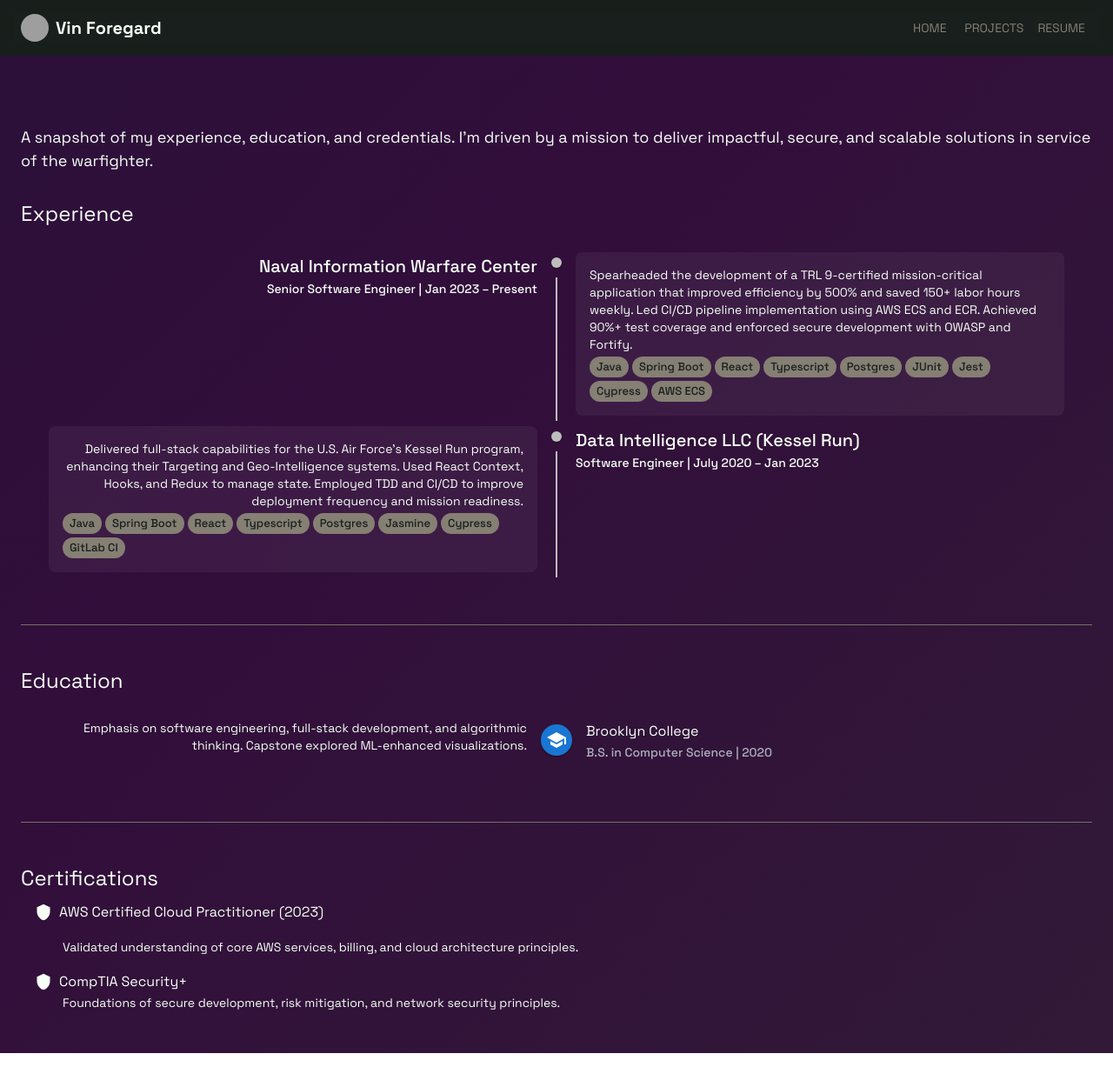
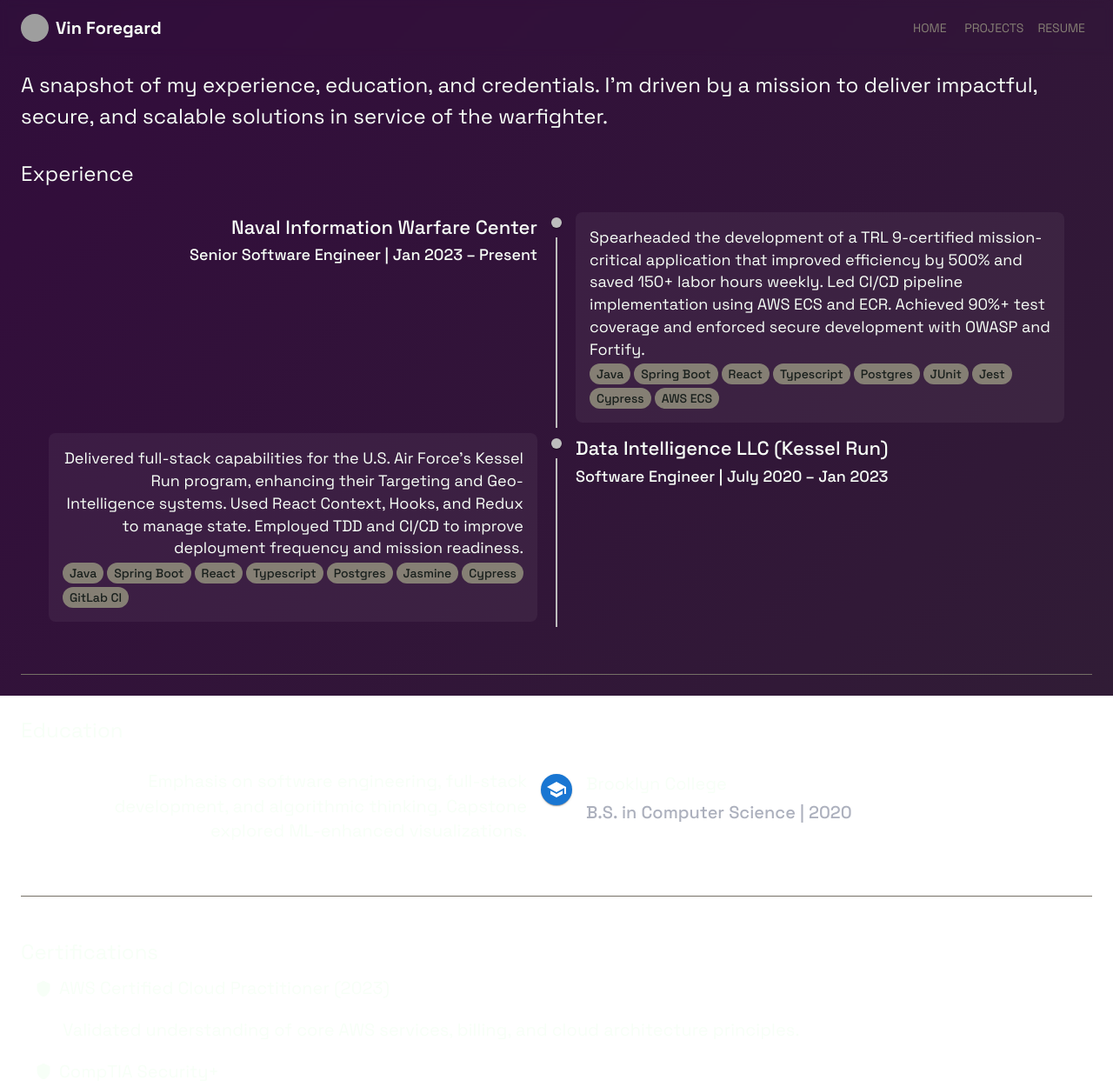
Before and after one commit to 4thevin/portfolio, a React (Vite) app: page /resume in a window 1280 px wide. Shown: the top 1250 px of the page at 87% size. Before the commit the page ends 1211 px from the top, so only its background shows below. Built offline with nearby package versions, Linux system fonts and the light colour scheme; grey boxes are pictures that could not be loaded.

Commit message:
[#4] - cleanup

```diff
--- a/src/components/Header.tsx
+++ b/src/components/Header.tsx
@@ -15,16 +15,12 @@ const Header = () => {
 
   return (
     <AppBar
-      position="sticky"
+      position={"fixed"}
       sx={{
-        top: 0,
         background: "transparent",
         boxShadow: "none",
-        backdropFilter: "blur(8px)",
-        zIndex: (theme) => theme.zIndex.appBar,
+        backdropFilter: "blur(4px)",
       }}
-      // position={"fixed"}
-      // sx={{ background: "transparent", boxShadow: "none", zIndex: 1500 }}
     >
       <Toolbar sx={{ display: "flex", justifyContent: "space-between" }}>
         <Box display={"flex"} sx={{ width: "200px" }}>
--- a/src/pages/Resume.tsx
+++ b/src/pages/Resume.tsx
@@ -60,6 +60,7 @@ const Resume = () => {
       maxWidth={false}
       sx={{
         py: 6,
+        height: "100%",
         color: "#F7FFF7",
         background:
           "linear-gradient(-45deg, #2F2F2F, #320E3B, #0C1B33, #7A306C)",
@@ -76,7 +77,7 @@ const Resume = () => {
       >
         <Typography
           variant="body1"
-          sx={{ color: "#F7FFF7", fontSize: "18px", mt: 4, mb: 4 }}
+          sx={{ color: "#F7FFF7", fontSize: "24px", mt: 4, mb: 4 }}
         >
           A snapshot of my experience, education, and credentials. I’m driven by
           a mission to deliver impactful, secure, and scalable solutions in
@@ -103,14 +104,18 @@ const Resume = () => {
                   mb: 8,
                   fontFamily: "'Orbitron', sans-serif",
                   pr: 2,
+                  fontSize: "16px",
                 }}
                 align="right"
                 variant="body2"
               >
-                <Typography variant="h6" sx={{ color: "#F7FFF7" }}>
+                <Typography
+                  variant="h6"
+                  sx={{ color: "#F7FFF7", fontSize: "22px" }}
+                >
                   {exp.company}
                 </Typography>
-                <Typography variant="subtitle2">
+                <Typography variant="subtitle2" sx={{ fontSize: "18px" }}>
                   {exp.posAndTimeline}
                 </Typography>
               </TimelineOppositeContent>
@@ -128,7 +133,9 @@ const Resume = () => {
                     p: 2,
                   }}
                 >
-                  <Typography variant="body2">{exp.summary}</Typography>
+                  <Typography variant="body2" sx={{ fontSize: "18px" }}>
+                    {exp.summary}
+                  </Typography>
                   <Box
                     sx={{
                       mt: 0.5,
@@ -146,6 +153,7 @@ const Resume = () => {
                           backgroundColor: "#857F74",
                           color: "#181f1c",
                           fontWeight: 500,
+                          fontSize: "14px",
                         }}
                       />
                     ))}
@@ -172,10 +180,16 @@ const Resume = () => {
         <Timeline position="alternate-reverse">
           <TimelineItem>
             <TimelineOppositeContent align="right">
-              <Typography variant="subtitle1" sx={{ color: "#F7FFF7" }}>
+              <Typography
+                variant="subtitle1"
+                sx={{ color: "#F7FFF7", fontSize: "20px" }}
+              >
                 Brooklyn College
               </Typography>
-              <Typography variant="subtitle2" sx={{ color: "#ACB0BD" }}>
+              <Typography
+                variant="subtitle2"
+                sx={{ color: "#ACB0BD", fontSize: "20px" }}
+              >
                 B.S. in Computer Science | 2020
               </Typography>
             </TimelineOppositeContent>
@@ -185,7 +199,7 @@ const Resume = () => {
               </TimelineDot>
             </TimelineSeparator>
             <TimelineContent>
-              <Typography variant="body2">
+              <Typography variant="body2" sx={{ fontSize: "20px" }}>
                 Emphasis on software engineering, full-stack development, and
                 algorithmic thinking. Capstone explored ML-enhanced
                 visualizations.
@@ -210,20 +224,22 @@ const Resume = () => {
         <Box sx={{ ml: 2 }}>
           <Box sx={{ display: "flex", alignItems: "center", gap: 1, mb: 2 }}>
             <Shield fontSize="small" />
-            <Typography variant="subtitle1">
+            <Typography variant="subtitle1" sx={{ fontSize: "20px" }}>
               AWS Certified Cloud Practitioner (2023)
             </Typography>
           </Box>
-          <Typography variant="body2" sx={{ ml: 4, mb: 2 }}>
+          <Typography variant="body2" sx={{ ml: 4, mb: 2, fontSize: "20px" }}>
             Validated understanding of core AWS services, billing, and cloud
             architecture principles.
           </Typography>
 
           <Box sx={{ display: "flex", alignItems: "center", gap: 1 }}>
             <Shield fontSize="small" />
-            <Typography variant="subtitle1">CompTIA Security+</Typography>
+            <Typography variant="subtitle1" sx={{ fontSize: "20px" }}>
+              CompTIA Security+
+            </Typography>
           </Box>
-          <Typography variant="body2" sx={{ ml: 4 }}>
+          <Typography variant="body2" sx={{ ml: 4, fontSize: "20px" }}>
             Foundations of secure development, risk mitigation, and network
             security principles.
           </Typography>
```
